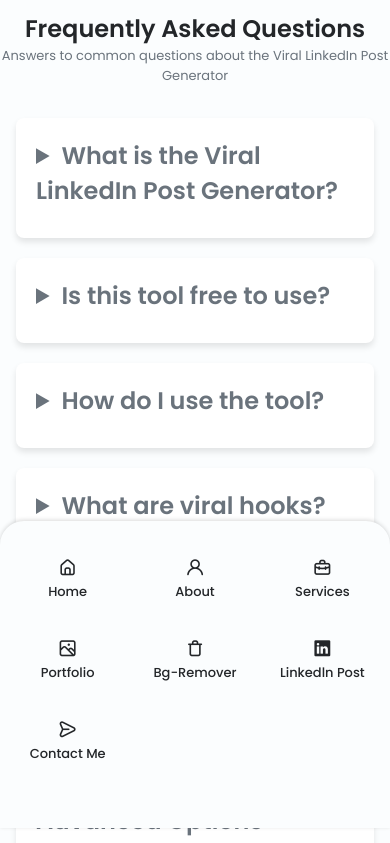
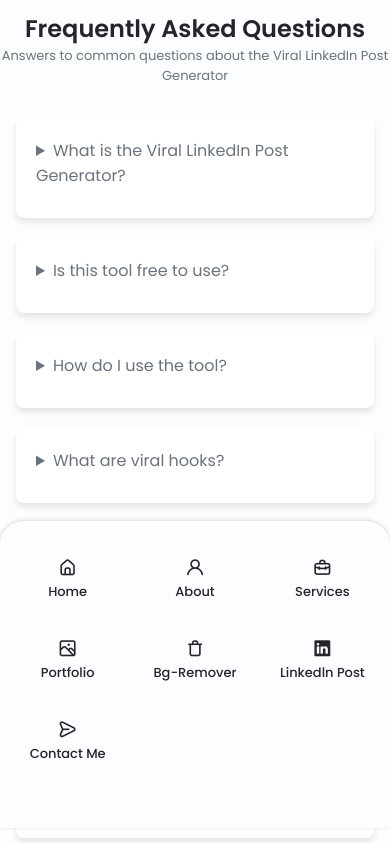
Before and after one commit to SmitParekh84/Smit-React-New-Portfolio-front-end, a React (Vite) app: page /viral-linkedin-post-generator in a window 390 px wide. Shown: the part 860-1703 px from the top of the page. Built offline with nearby package versions, Linux system fonts and the light colour scheme; no server answers.

Commit message:
Refactor FAQ component styles for improved readability and responsiveness

```diff
--- a/src/components/LinkedInPostGenerator/FAQ.css
+++ b/src/components/LinkedInPostGenerator/FAQ.css
@@ -8,15 +8,14 @@
 }
 
 .faq__item {
-    background-color: #ffffff;
+    background-color: var(--container-color);
     border-radius: 8px;
     box-shadow: 0 4px 6px rgba(0, 0, 0, 0.1);
     padding: 20px;
 }
 
 .faq__question {
-    font-size: 1.5rem;
-    font-weight: bold;
+    font-size: 1rem;
     margin-bottom: 10px;
 }
 
@@ -30,4 +29,8 @@
     .faq__container {
         grid-template-columns: 1fr ; /* Two columns on desktop */
     }
+    .faq__question {
+        font-size: 1.2rem;
+
+    }
 }
```
